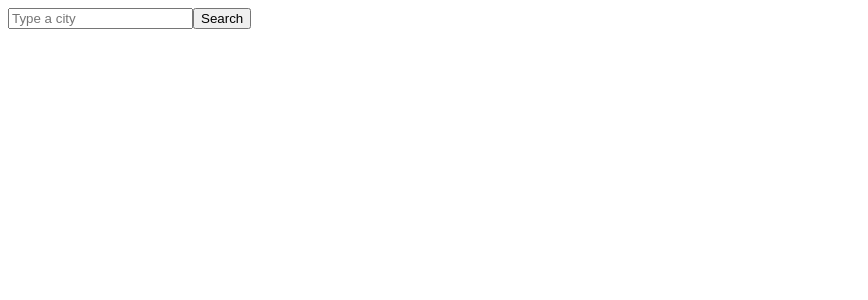
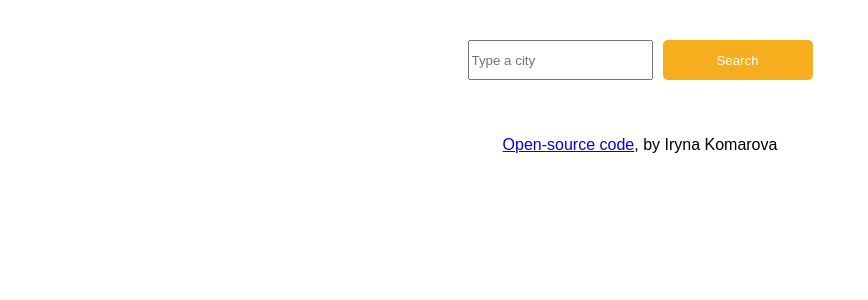
Before and after one commit to toffeeffee/weather-react-shecodes-week4, a React (Create React App) app: page / in a window 1280 px wide. Shown: the top 300 px of the page, without its empty margins (0-868 px from the left). Built offline with nearby package versions, Linux system fonts and the light colour scheme; no server answers.

Commit message:
add cource code

```diff
--- a/src/App.js
+++ b/src/App.js
@@ -3,8 +3,7 @@ import "./styles.css";
 export default function App() {
   return (
     <div className="App">
-      <h1>Hello CodeSandbox</h1>
-      <h2>Start editing to see some magic happen!</h2>
+      <h1>Hello</h1>
     </div>
   );
 }
--- a/src/index.js
+++ b/src/index.js
@@ -1,5 +1,6 @@
 import { StrictMode } from "react";
 import { createRoot } from "react-dom/client";
+import "./styles.css";
 
 // import App from "./App";
 import Search from "./search";
@@ -12,6 +13,7 @@ root.render(
     <div className="App">
       <Search />
       <div className="forecast"> </div>
+      <p><a href="https://github.com/toffeeffee/weather-react-shecodes-week4">Open-source code</a>, by Iryna Komarova</p>
     </div>
   </StrictMode>
 );
--- a/src/search.js
+++ b/src/search.js
@@ -51,7 +51,7 @@ export default function Search() {
   return (
     <form onSubmit={submitSearch}>
       <input type="search" placeholder="Type a city" onChange={updateCity} />
-      <input type="submit" value="Search" />
+      <input type="submit" value="Search" className="searchBtn"/>
     </form>
   );
 }
--- a/src/styles.css
+++ b/src/styles.css
@@ -1,8 +1,24 @@
 .App {
   font-family: sans-serif;
   text-align: center;
+  margin-top: 40px;
 }
 img {
   width: 120px;
   height: auto;
 }
+input{
+  height: 40px;
+  margin-bottom: 40px;
+}
+.searchBtn{
+  margin-left: 10px;
+  background-color: rgb(246, 174, 30);
+  border: rgb(255, 141, 2);
+  border-radius: 5px;
+  color: #fff;
+  width: 150px;
+}
+.searchBtn:Hover, .serchBtn:active, .searchBtn:focus{
+  background-color: chocolate;
+}
```
